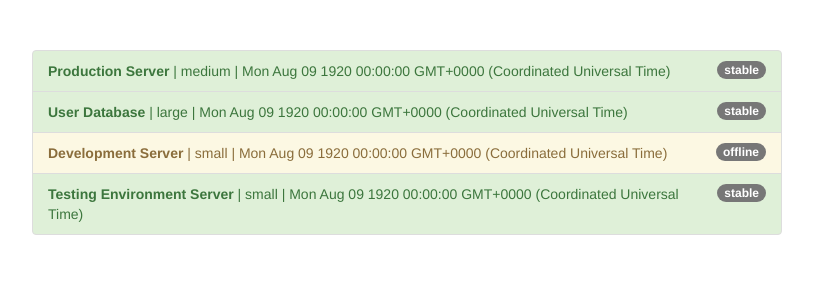
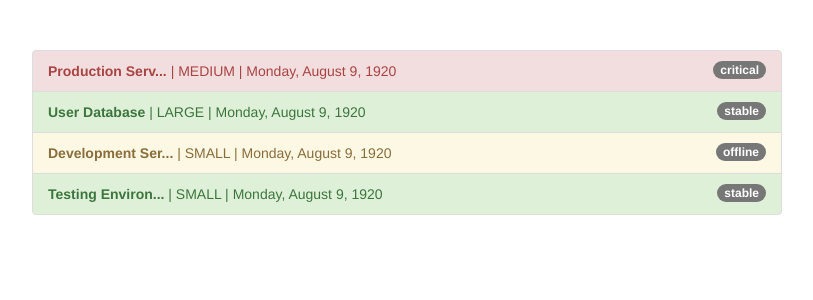
Before and after one commit to pcvenk/ng2-CustomPipes, an Angular app: page / in a window 1280 px wide. Shown: the top 300 px of the page, without its empty margins (233-1046 px from the left). Built offline with nearby package versions, Linux system fonts and the light colour scheme.

Commit message:
Custom pipe for trimming words

```diff
--- a/src/app/app.component.html
+++ b/src/app/app.component.html
@@ -10,7 +10,7 @@
             class="badge">
             {{ server.status }}
           </span>
-          <strong>{{ server.name }}</strong> | {{ server.instanceType }} | {{ server.started }}
+          <strong>{{ server.name | ShortenPipe }}</strong> | {{ server.instanceType | uppercase}} | {{ server.started | date:'fullDate' }}
         </li>
       </ul>
     </div>
--- a/src/app/app.component.ts
+++ b/src/app/app.component.ts
@@ -10,7 +10,7 @@
     {
       instanceType: 'medium',
       name: 'Production Server',
-      status: 'stable',
+      status: 'critical',
       started: new Date(15, 1, 2017)
     },
     {
--- a/src/app/app.module.ts
+++ b/src/app/app.module.ts
@@ -4,10 +4,12 @@
 import { HttpModule } from '@angular/http';
 
 import { AppComponent } from './app.component';
+import {ShortenPipe} from './shorten.pipe';
 
 @NgModule({
   declarations: [
-    AppComponent
+    AppComponent,
+    ShortenPipe
   ],
   imports: [
     BrowserModule,
--- /dev/null
+++ b/src/app/shorten.pipe.ts
@@ -0,0 +1,14 @@
+import {Pipe, PipeTransform} from '@angular/core';
+
+@Pipe({
+  name: 'ShortenPipe'
+})
+export class ShortenPipe implements PipeTransform {
+  transform(value: any) {
+    if (value.length > 15) {
+      return value.substr(0, 15) + '...';
+    } else {
+      return value;
+    }
+  }
+}
```
